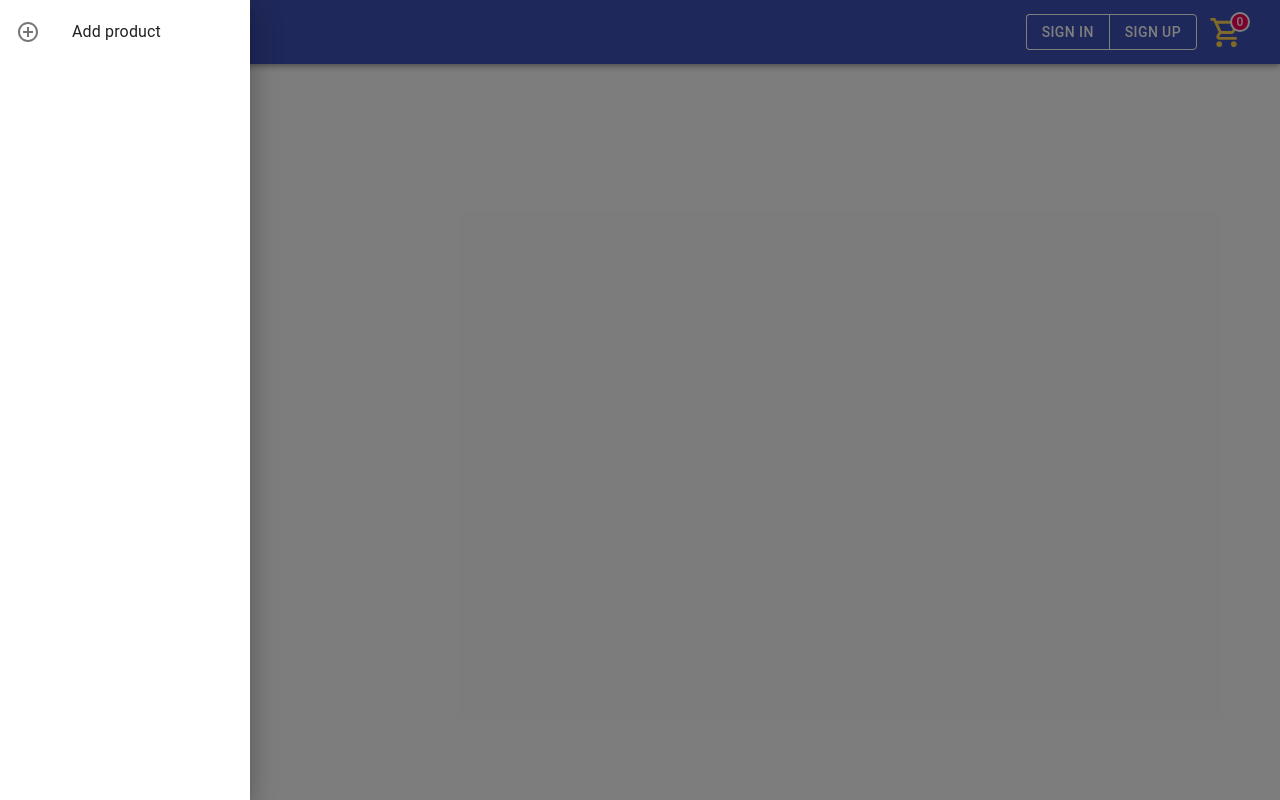
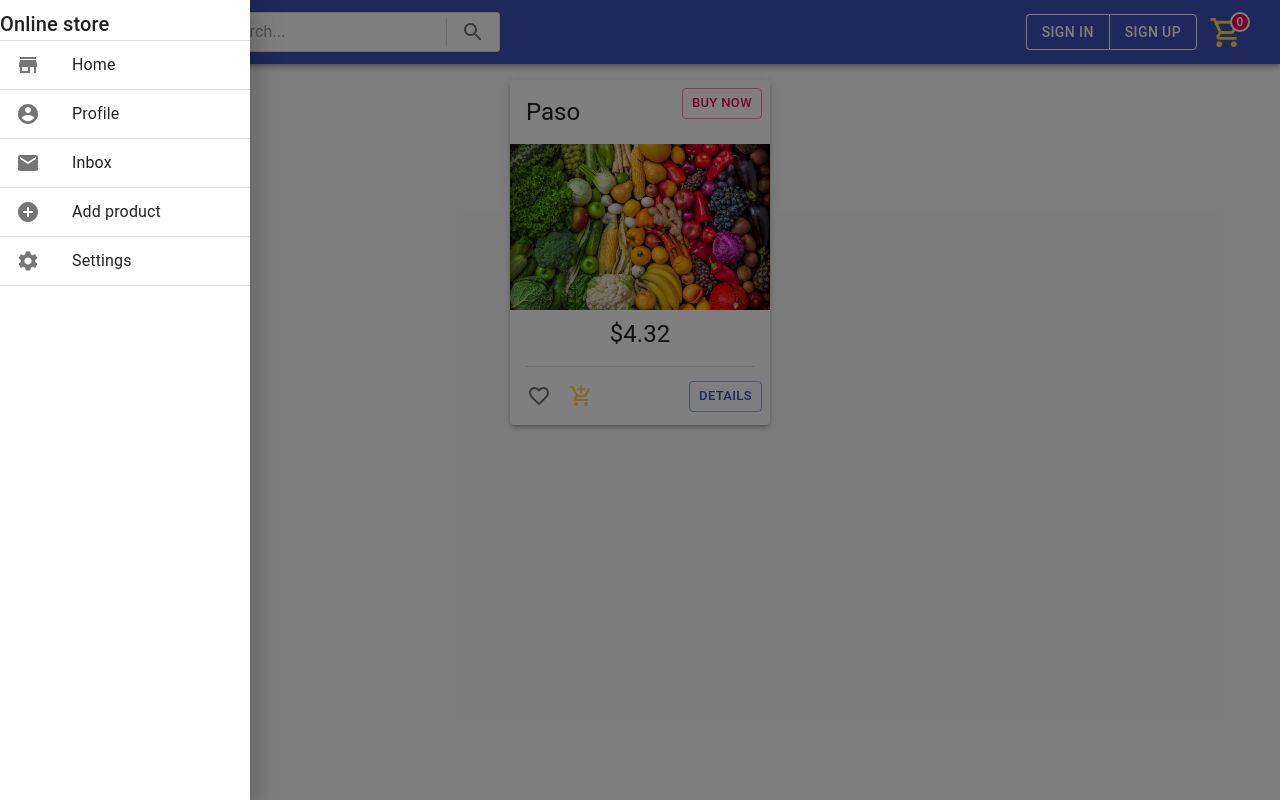
Before and after one commit to ToniPetrov03/online-store, a React (Create React App) app in the folder client/: page / in a window 1280 px wide. Both pictures are taken after a click on the button 36 px from the left and 32 px from the top of the page. Built offline with nearby package versions, Linux system fonts and the light colour scheme; no server answers; the HTML template or start-up script is replaced by a standard one.

Commit message:
fix bugs

```diff
--- a/client/src/App.js
+++ b/client/src/App.js
@@ -1,40 +1,58 @@
 import React, { useState } from 'react';
 import {
-  BrowserRouter as Router,
+  BrowserRouter,
   Switch,
   Route,
   Link,
 } from 'react-router-dom';
-import { makeStyles, withStyles } from '@material-ui/core/styles';
-import AppBar from '@material-ui/core/AppBar';
-import Button from '@material-ui/core/Button';
-import Toolbar from '@material-ui/core/Toolbar';
-import IconButton from '@material-ui/core/IconButton';
-import AddCircleOutlineIcon from '@material-ui/icons/AddCircleOutline';
-import MenuIcon from '@material-ui/icons/Menu';
-import CssBaseline from '@material-ui/core/CssBaseline';
-import Typography from '@material-ui/core/Typography';
-import Drawer from '@material-ui/core/Drawer';
-import List from '@material-ui/core/List';
-import ListItem from '@material-ui/core/ListItem';
-import ListItemIcon from '@material-ui/core/ListItemIcon';
-import ListItemText from '@material-ui/core/ListItemText';
-import ShoppingCartOutlinedIcon from '@material-ui/icons/ShoppingCartOutlined';
-import Badge from '@material-ui/core/Badge';
-import amber from '@material-ui/core/colors/amber';
-import ButtonGroup from '@material-ui/core/ButtonGroup';
+import {
+  AppBar,
+  CssBaseline,
+  Drawer,
+  ListItemIcon,
+  ListItemText,
+  InputBase,
+  Paper,
+  withStyles,
+  makeStyles,
+  Button,
+  Toolbar,
+  IconButton,
+  Typography,
+  List,
+  ListItem,
+  Badge,
+  ButtonGroup,
+  Divider,
+} from '@material-ui/core'
+import {
+  ShoppingCartOutlined,
+  AddCircle,
+  Menu,
+  Search,
+  Store,
+  AccountCircle,
+  Email,
+  Settings,
+} from '@material-ui/icons'
+import {
+  amber,
+} from '@material-ui/core/colors';
 import Products from './Products';
 import AddProductForm from './AddProductForm';
 import ProductInfo from './ProductInfo';
 import SignInForm from './SignInForm';
 import SignUpForm from './SignUpForm';
+import Footer from './Footer';
 
 const useStyles = makeStyles((theme) => ({
   menuButton: {
     marginRight: theme.spacing(2),
   },
+  grow: {
+    flexGrow: 1,
+  },
   title: {
-    flexGrow: 1,
     textDecoration: 'none',
     color: 'unset',
   },
@@ -43,6 +61,24 @@ const useStyles = makeStyles((theme) => ({
   },
   cart: {
     color: amber[300],
+  },
+  root: {
+    padding: '2px 4px',
+    display: 'flex',
+    alignItems: 'center',
+    height: 40,
+    marginLeft: theme.spacing(3),
+  },
+  input: {
+    marginLeft: theme.spacing(1),
+    flex: 1,
+  },
+  divider: {
+    height: 28,
+    margin: 4,
+  },
+  iconButton: {
+    padding: 10,
   },
 }));
 
@@ -68,7 +104,7 @@ export default function App() {
 
   const classes = useStyles();
   return (
-    <Router>
+    <BrowserRouter>
       <CssBaseline />
       <AppBar>
         <Toolbar>
@@ -79,21 +115,65 @@ export default function App() {
             aria-label="menu"
             onClick={toggleDrawer(true)}
           >
-            <MenuIcon />
+            <Menu />
           </IconButton>
           <Drawer anchor="left" open={state} onClose={toggleDrawer(false)}>
             <List className={classes.list}>
+              <Typography variant="h6">
+                Online store
+              </Typography>
+              <Divider />
+              <ListItem button key="home" component={Link} to="/" onClick={toggleDrawer(false)}>
+                <ListItemIcon>
+                  <Store />
+                </ListItemIcon>
+                <ListItemText primary="Home" />
+              </ListItem>
+              <Divider />
+              <ListItem button key="profile" onClick={toggleDrawer(false)}>
+                <ListItemIcon>
+                  <AccountCircle />
+                </ListItemIcon>
+                <ListItemText primary="Profile" />
+              </ListItem>
+              <Divider />
+              <ListItem button key="inbox" onClick={toggleDrawer(false)}>
+                <ListItemIcon>
+                  <Email />
+                </ListItemIcon>
+                <ListItemText primary="Inbox" />
+              </ListItem>
+              <Divider />
               <ListItem button key="add-product" component={Link} to="/add-product" onClick={toggleDrawer(false)}>
                 <ListItemIcon>
-                  <AddCircleOutlineIcon />
+                  <AddCircle />
                 </ListItemIcon>
                 <ListItemText primary="Add product" />
               </ListItem>
+              <Divider />
+              <ListItem button key="settings" onClick={toggleDrawer(false)}>
+                <ListItemIcon>
+                  <Settings />
+                </ListItemIcon>
+                <ListItemText primary="Settings" />
+              </ListItem>
+              <Divider />
             </List>
           </Drawer>
-          <Typography variant="h6" className={classes.title} component={Link} to="/products">
-            Online store
+          <Typography className={classes.title} variant="h6" component={Link} to="/">
+              Online store
           </Typography>
+          <Paper component="form" className={classes.root} variant="outlined">
+            <InputBase
+              className={classes.input}
+              placeholder="Search..."
+            />
+            <Divider className={classes.divider} orientation="vertical" />
+            <IconButton className={classes.iconButton} aria-label="search">
+              <Search />
+            </IconButton>
+          </Paper>
+          <div className={classes.grow}/>
           <ButtonGroup color="inherit">
             <Button component={Link} to="/sign-in">
               Sign in
@@ -104,19 +184,19 @@ export default function App() {
           </ButtonGroup>
           <IconButton>
             <StyledBadge badgeContent={0} max={99} color="secondary" showZero>
-              <ShoppingCartOutlinedIcon fontSize="large" aria-label="cart" className={classes.cart} />
+              <ShoppingCartOutlined fontSize="large" aria-label="cart" className={classes.cart} />
             </StyledBadge>
           </IconButton>
         </Toolbar>
       </AppBar>
 
       <Switch>
-        <Route path="/products" component={Products} />
         <Route path="/sign-in" component={SignInForm} />
         <Route path="/sign-up" component={SignUpForm} />
         <Route path="/add-product" component={AddProductForm} />
         <Route path="/product-info/:id" component={ProductInfo} />
+        <Route path="/" component={Products} />
       </Switch>
-    </Router>
+    </BrowserRouter>
   );
 }
--- /dev/null
+++ b/client/src/Footer.js
@@ -0,0 +1,35 @@
+import React from 'react';
+import Typography from '@material-ui/core/Typography';
+import { makeStyles } from '@material-ui/core/styles';
+import Container from '@material-ui/core/Container';
+import { Link } from 'react-router-dom';
+
+const useStyles = makeStyles((theme) => ({
+  footer: {
+    padding: theme.spacing(3, 2),
+    marginTop: 'auto',
+    backgroundColor:
+      theme.palette.type === 'light' ? theme.palette.grey[200] : theme.palette.grey[800],
+  },
+  link: {
+    textDecoration: 'none',
+    '&:hover': {
+      textDecoration: 'underline',
+    }
+  },
+}));
+
+export default function StickyFooter() {
+  const classes = useStyles();
+
+  return (
+      <footer className={classes.footer}>
+        <Container maxWidth="sm">
+          <Typography variant="body1">Footer</Typography>
+          <Typography variant="body2" color="textSecondary" component={Link} to="/" className={classes.link}>
+            Online store
+          </Typography>
+        </Container>
+      </footer>
+  );
+}
--- a/client/src/Product.js
+++ b/client/src/Product.js
@@ -5,6 +5,7 @@ import Card from '@material-ui/core/Card';
 import CardHeader from '@material-ui/core/CardHeader';
 import CardMedia from '@material-ui/core/CardMedia';
 import CardContent from '@material-ui/core/CardContent';
+import Divider from '@material-ui/core/Divider';
 import CardActions from '@material-ui/core/CardActions';
 import { amber, lightGreen } from '@material-ui/core/colors';
 import Typography from '@material-ui/core/Typography';
@@ -15,14 +16,24 @@ import Checkbox from '@material-ui/core/Checkbox';
 import { Favorite, FavoriteBorder } from '@material-ui/icons';
 import RemoveShoppingCartIcon from '@material-ui/icons/RemoveShoppingCart';
 
-const useStyles = makeStyles(() => ({
+const useStyles = makeStyles((theme) => ({
   root: {
-    height: 350,
-    width: 270,
+    height: 345,
+    width: 260,
   },
   media: {
     height: 0,
-    paddingTop: '56.25%', // 16:9
+    paddingTop: '64%',
+  },
+  price: {
+    textAlign: 'center',
+    marginTop: theme.spacing(1),
+  },
+  details: {
+    marginLeft: 'auto',
+    transition: theme.transitions.create('transform', {
+      duration: theme.transitions.duration.shortest,
+    }),
   },
 }));
 
@@ -45,29 +56,35 @@ export default function Product({
     <Card elevation={3} className={classes.root}>
       <CardHeader
         title={name}
+        action={<Button
+          size="small"
+          color="secondary"
+          variant="outlined"
+          >
+          Buy now
+        </Button>}
       />
       <CardMedia
         className={classes.media}
         title={name}
         image={image}
       />
-      <CardContent>
-        <Typography paragraph>
-          Price:
-          {' '}
-          {price}
-        </Typography>
-      </CardContent>
+      <Typography variant="h5" paragraph className={classes.price}>
+        ${price}
+      </Typography>
+      <Divider variant="middle" />
       <CardActions disableSpacing>
-        <Checkbox icon={<FavoriteBorder />} checkedIcon={<Favorite />} />
+        <Checkbox icon={<FavoriteBorder />} checkedIcon={<Favorite />} className={classes.a}/>
         <GreenCheckbox icon={<AddShoppingCartIcon />} checkedIcon={<RemoveShoppingCartIcon />} />
         <Button
           size="small"
           color="primary"
+          variant="outlined"
           component={Link}
           to={`/product-info/${id}`}
+          className={classes.details}
         >
-          Show more
+          Details
         </Button>
       </CardActions>
     </Card>
--- a/client/src/Products.js
+++ b/client/src/Products.js
@@ -5,6 +5,7 @@ import { makeStyles } from '@material-ui/core/styles';
 import Container from '@material-ui/core/Container';
 import { API_URL } from './constants';
 import Product from './Product';
+import image from './1588745514029.jpeg';
 
 const useStyles = makeStyles((theme) => ({
   root: {
@@ -22,7 +23,8 @@ export default function Products() {
   const [products, setProducts] = useState([]);
 
   useEffect(() => {
-    axios.get(`${API_URL}/products`).then((res) => setProducts(res.data));
+    setProducts([{id: 1, name: 'Paso', price: 4.32, image: image}])
+    // axios.get(`${API_URL}/products`).then((res) => setProducts(res.data));
   }, []);
 
   const classes = useStyles();
@@ -35,10 +37,9 @@ export default function Products() {
           justify="center"
         >
           {products.map(({
-            id, name, price, img,
+            id, name, price, image,
           }) => {
-            const image = String.fromCharCode.apply(null, new Uint8Array(img.data));
-
+            // const image = String.fromCharCode.apply(null, new Uint8Array(img.data));
             return <Product key={id} id={id} name={name} price={price} image={image} />;
           })}
         </Grid>
--- a/client/src/SignInForm.js
+++ b/client/src/SignInForm.js
@@ -14,6 +14,11 @@ import Visibility from '@material-ui/icons/Visibility';
 import VisibilityOff from '@material-ui/icons/VisibilityOff';
 import IconButton from '@material-ui/core/IconButton';
 import InputAdornment from '@material-ui/core/InputAdornment';
+import Dialog from '@material-ui/core/Dialog';
+import DialogActions from '@material-ui/core/DialogActions';
+import DialogContent from '@material-ui/core/DialogContent';
+import DialogContentText from '@material-ui/core/DialogContentText';
+import DialogTitle from '@material-ui/core/DialogTitle';
 
 const useStyles = makeStyles((theme) => ({
   paper: {
@@ -33,12 +38,19 @@ const useStyles = makeStyles((theme) => ({
   submit: {
     margin: theme.spacing(3, 0, 2),
   },
+  btn : {
+    textTransform: 'none',
+  }
 }));
 
 export default function SignIn() {
   const [showPassword, setShowPassword] = useState(false);
   const handleClickShowPassword = () => setShowPassword(!showPassword);
   const handleMouseDownPassword = (e) => e.preventDefault();
+
+  const [open, setOpen] = React.useState(false);
+  const handleClickOpen = () => setOpen(true);
+  const handleClose = () => setOpen(false);
 
   const classes = useStyles();
   return (
@@ -101,14 +113,38 @@ export default function SignIn() {
           </Button>
           <Grid container>
             <Grid item xs>
-              <Typography color="primary" variant="body2" component={Link} to="/">
+              <Button color="primary" className={classes.btn} onClick={handleClickOpen}>
                 Forgot password?
-              </Typography>
+              </Button>
+              <Dialog open={open} onClose={handleClose} aria-labelledby="form-dialog-title">
+                <DialogTitle id="form-dialog-title">Reset password</DialogTitle>
+                <DialogContent>
+                  <DialogContentText>
+                    Forgot your password? Insert your email and we will send you a link to reset your password!
+                  </DialogContentText>
+                  <TextField
+                    autoFocus
+                    margin="dense"
+                    id="name"
+                    label="Email"
+                    type="email"
+                    fullWidth
+                  />
+                </DialogContent>
+                <DialogActions>
+                  <Button onClick={handleClose} color="primary">
+                    Cancel
+                  </Button>
+                  <Button onClick={handleClose} color="primary">
+                    Send
+                  </Button>
+                </DialogActions>
+              </Dialog>
             </Grid>
             <Grid item>
-              <Typography color="primary" variant="body2" component={Link} to="/sign-up">
+              <Button color="primary" className={classes.btn} component={Link} to="/sign-up">
                 Don&apos;t have an account? Sign Up
-              </Typography>
+              </Button>
             </Grid>
           </Grid>
         </form>
--- a/client/src/SignUpForm.js
+++ b/client/src/SignUpForm.js
@@ -33,6 +33,9 @@ const useStyles = makeStyles((theme) => ({
   submit: {
     margin: theme.spacing(3, 0, 2),
   },
+  btn : {
+    textTransform: 'none',
+  }
 }));
 
 export default function SignUp() {
@@ -129,9 +132,9 @@ export default function SignUp() {
           </Button>
           <Grid container justify="flex-end">
             <Grid item>
-              <Typography color="primary" variant="body2" component={Link} to="/sign-in">
+              <Button color="primary" className={classes.btn} component={Link} to="/sign-in">
                 Already have an account? Sign in
-              </Typography>
+              </Button>
             </Grid>
           </Grid>
         </form>
```
Also changed, not shown: client/package.json (+7 -7 lines), client/src/1588745514029.jpeg (added), 1 other file (tests, documents, lock files or other folders).
